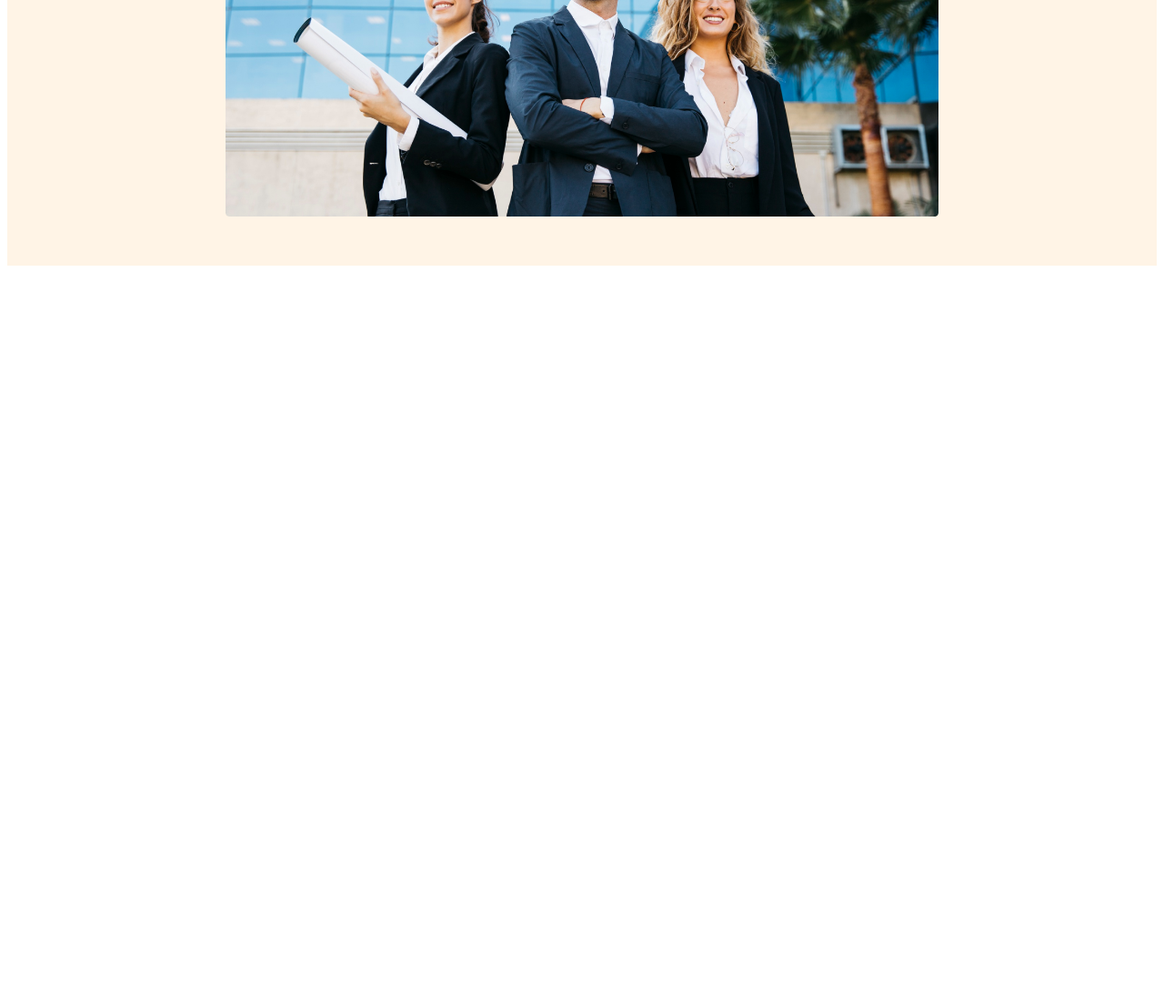
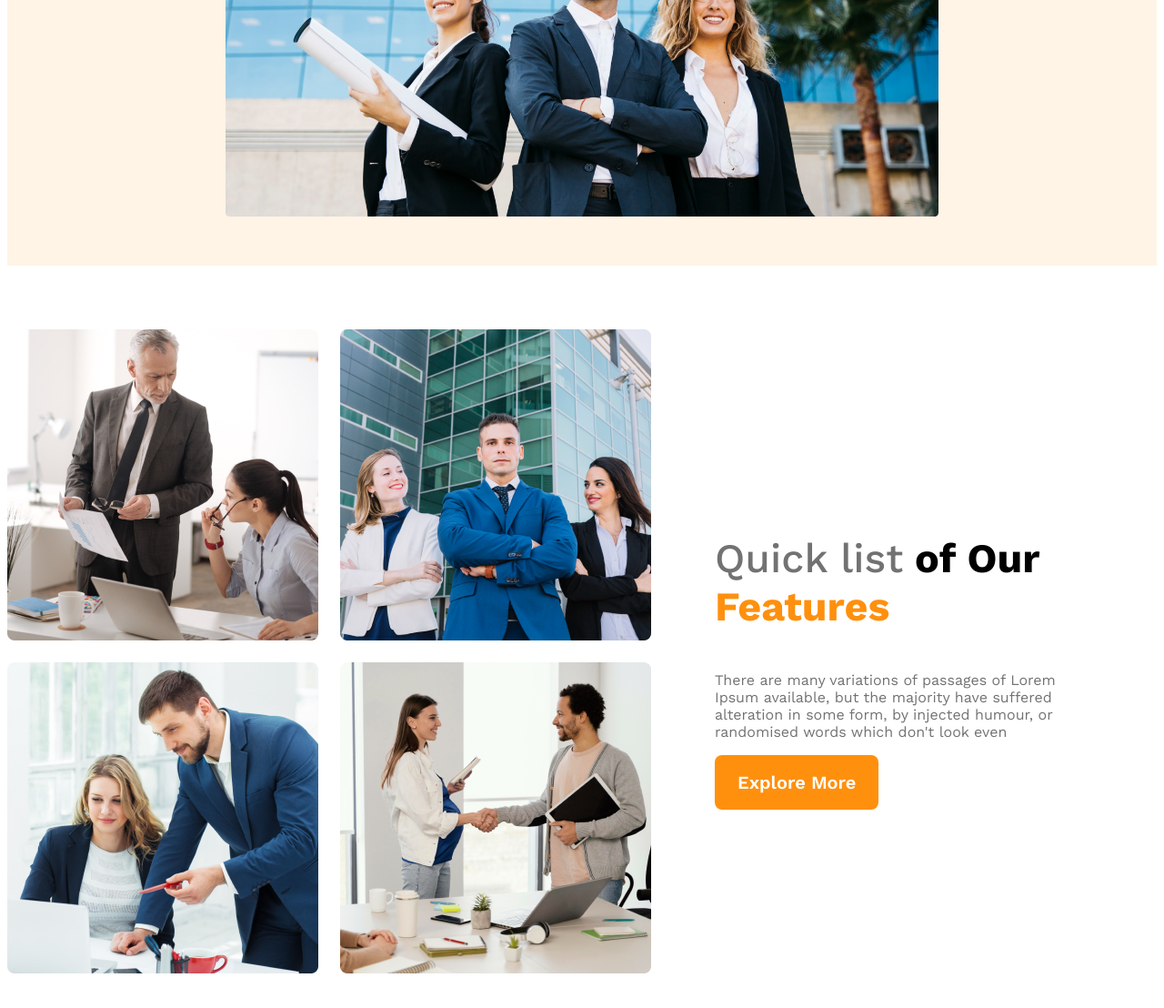
Before and after one commit to husnearaa/g3-architects-website, a plain HTML site: page index.html in a window 1280 px wide. Shown: the part 715-1823 px from the top of the page at 91% size. Before the commit the page ends 1015 px from the top, so only its background shows below. Drawn offline with nearby package versions, Linux system fonts and the light colour scheme.

Commit message:
finished teams section responsive

```diff
--- a/index.html
+++ b/index.html
@@ -7,6 +7,7 @@
     <link rel="stylesheet" href="styles/architects.css">
 </head>
 <body>
+    <!-- header start -->
     <header>
         <nav>
             <h3 class="nav-title">G3 Architects</h3>
@@ -20,7 +21,7 @@
        <div class="banner">
             <div class="banner-content">
                 <h1 class="banner-title">Brand New <br> Group of Architects </h1>
-            <p class="banner-description">
+            <p class="text-light-gray">
                 There are many variations of passages of Lorem Ipsum available,
                 but the majority have suffered alteration in some form, by injected humour,
                 or randomised words which don't look even
@@ -31,7 +32,25 @@
 
        </div>
     </header>
+    <!-- header end -->
         <main>
+     <!-- teams section start -->
+       <section class="teams-container">
+            <div class="teams-img-container">
+                <img src="images/team1.png" alt="">
+                <img src="images/team2.png" alt="">
+                <img src="images/team3.png" alt="">
+                <img src="images/team4.png" alt="">
+            </div>
+            <div class="teams-content">
+                <h3 class="teams-title"><span class="quick-list text-light-gray">Quick list</span> <span>of Our</span> <span class="text-features">Features</span></h3>
+                <p class="text-light-gray">There are many variations of passages of Lorem Ipsum available,
+                but the majority have suffered alteration in some form, by injected humour,
+                or randomised words which don't look even
+                </p>
+                <button class="btn-primary">Explore More</button>
+            </div>
+       </section>
 
         </main>
         <footer>
--- a/styles/architects.css
+++ b/styles/architects.css
@@ -18,6 +18,11 @@
    font-weight: 600;
    cursor: pointer;
     }
+
+    .text-light-gray{
+        color:#727272;
+
+        }
 
 /* header styles */
 header{
@@ -68,15 +73,59 @@ nav li a{
     font-weight: 700;
 }
 
-.banner-description{
-    color:#727272;
 
-    }
 
  .banner img{
     margin-top: 20px;
     width: 100%;
  }
+
+/* main styles */
+main{
+    max-width: 1440px;
+    margin: 70px auto;
+}
+
+
+/* teams styles */
+.teams-container{
+    display: flex;
+    align-items: center;
+}
+
+.teams-img-container{
+    display: grid;
+    grid-template-columns: repeat(2, 1fr);
+    gap: 1.5rem;
+}
+
+.teams-content{
+    padding-left: 70px;
+    padding-right: 70px;
+}
+
+.teams-title{
+    font-size: 2.8rem;
+
+}
+
+.teams-title .quick-list{
+    font-weight: 500;
+}
+.teams-title .text-features{
+    color: #FF900E;
+    font-weight: 700;
+   }
+
+
+
+
+
+
+
+
+
+
 
  /* responsive media queries */
  /* mobile devices */
@@ -84,8 +133,19 @@ nav li a{
     header{
         padding: 20px;
     }
-    nav{
+    nav,
+    .teams-container
+    {
         flex-direction: column;
+    }
+
+    .teams-img-container{
+        grid-template-columns: 1fr;
+    }
+
+    .teams-content{
+        padding-left: 20px;
+        padding-right: 20px;
     }
  }
 
@@ -96,7 +156,9 @@ nav li a{
     padding: 50px;
    }
 
-    nav{
+    nav,
+    .teams-container
+    {
         flex-direction: column;
     }
  }
```
